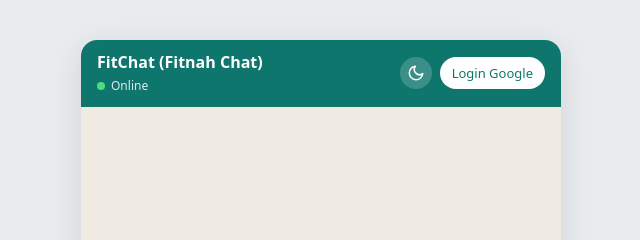
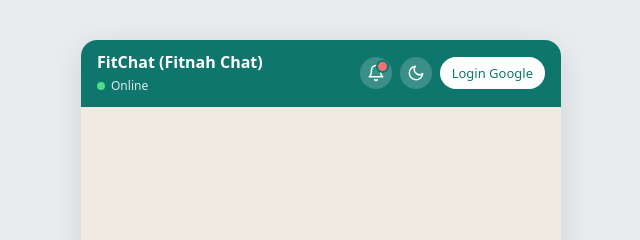
Before and after one commit to maestroo12/chat-global, a plain HTML site: page index.html in a window 1280 px wide. Shown: the top 240 px of the page, 319-959 px from the left. Drawn offline with Linux system fonts and the light colour scheme; no server answers.

Commit message:
fix header

```diff
--- a/index.html
+++ b/index.html
@@ -48,8 +48,13 @@
                 d="M12 22s8-4 8-10V5l-8-3-8 3v7c0 6 8 10 8 10z"
               />
             </svg>
-            id="news-btn" type="button" aria-label="Lihat pembaruan" title="Yang
-            baru" >
+          </button>
+          <button
+            id="news-btn"
+            type="button"
+            aria-label="Lihat pembaruan"
+            title="Yang baru"
+          >
             <svg viewBox="0 0 24 24" width="18" height="18" aria-hidden="true">
               <path
                 fill="none"
```
